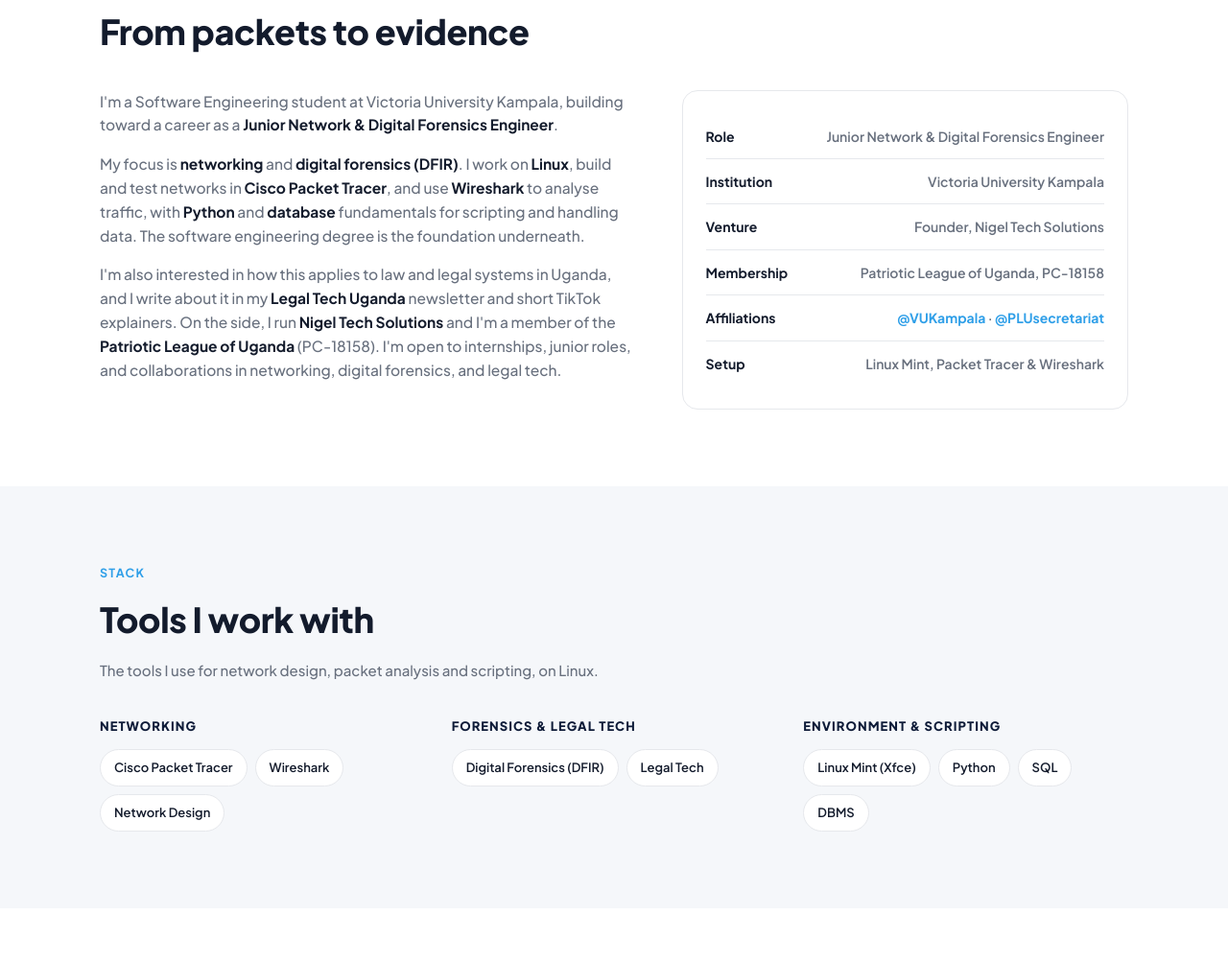
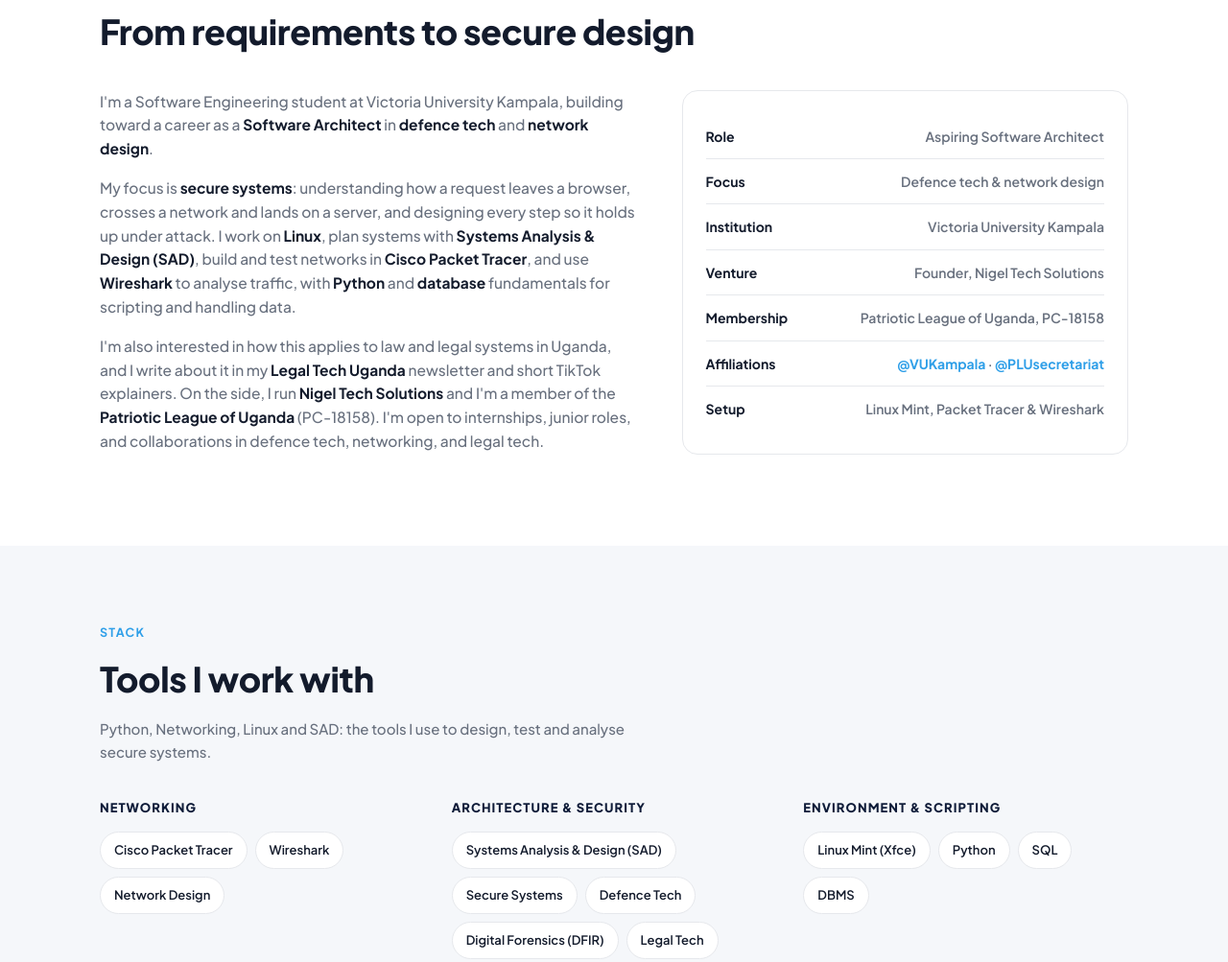
Before and after one commit to S-elijah/elijah-senabulya-portfolio, a plain HTML site: page index.html in a window 1280 px wide. Shown: the part 1060-2063 px from the top of the page at 96% size. Drawn offline with Linux system fonts and the light colour scheme.

Commit message:
Update personal information and focus areas in index.html

```diff
--- a/index.html
+++ b/index.html
@@ -3,8 +3,8 @@
 <head>
 <meta charset="UTF-8">
 <meta name="viewport" content="width=device-width, initial-scale=1.0">
-<title>Elijah Senabulya : Junior Network &amp; Digital Forensics Engineer</title>
-<meta name="description" content="Elijah Senabulya, Junior Network and Digital Forensics Engineer in Kampala, Uganda. Networking, DFIR and legal tech on Linux with Cisco Packet Tracer and Wireshark. Open to internships.">
+<title>Elijah Senabulya : Software Architect | Defence Systems &amp; Network Design</title>
+<meta name="description" content="Elijah Senabulya, aspiring Software Architect in Kampala, Uganda. Defence tech, secure systems and network design with Python, Networking, Linux and Systems Analysis &amp; Design. Open to internships.">
 <link rel="preconnect" href="https://fonts.googleapis.com">
 <link rel="preconnect" href="https://fonts.gstatic.com" crossorigin>
 <link href="https://fonts.googleapis.com/css2?family=Plus+Jakarta+Sans:wght@400;500;600;700;800&display=swap" rel="stylesheet">
@@ -210,9 +210,9 @@
 <section class="hero">
   <div class="hero-banner">
     <div class="wrap hero-inner">
-      <div class="pill">Network &amp; Digital Forensics Engineer · Kampala, UG</div>
-      <h1>Networks, and the <span>digital evidence</span> they leave behind.</h1>
-      <p class="lede">I'm Elijah, a Software Engineering student at Victoria University Kampala focused on networking and digital forensics (DFIR): how data moves across a network, and how to find, preserve and analyse the evidence it leaves behind. Open to internships and junior roles.</p>
+      <div class="pill">Software Architect · Defence Systems &amp; Network Design</div>
+      <h1>Building <span>secure systems</span> from the ground up.</h1>
+      <p class="lede">I'm Elijah, a BSc Software Engineering student at Victoria University Kampala and an aspiring software architect. I focus on defence tech and network design, working in Python, Networking, Linux and Systems Analysis &amp; Design. Open to internships and junior roles.</p>
       <div class="hero-actions">
         <a href="#work" class="btn-primary">View My Projects</a>
         <a href="#contact" class="btn-outline">Get in Touch</a>
@@ -235,16 +235,17 @@
 <section id="about">
   <div class="wrap reveal">
     <div class="eyebrow">About</div>
-    <h2>From packets to evidence</h2>
+    <h2>From requirements to secure design</h2>
     <div class="about-grid" style="margin-top:32px;">
       <div>
-        <p>I'm a Software Engineering student at Victoria University Kampala, building toward a career as a <b>Junior Network &amp; Digital Forensics Engineer</b>.</p>
-        <p>My focus is <b>networking</b> and <b>digital forensics (DFIR)</b>. I work on <b>Linux</b>, build and test networks in <b>Cisco Packet Tracer</b>, and use <b>Wireshark</b> to analyse traffic, with <b>Python</b> and <b>database</b> fundamentals for scripting and handling data. The software engineering degree is the foundation underneath.</p>
-        <p>I'm also interested in how this applies to law and legal systems in Uganda, and I write about it in my <b>Legal Tech Uganda</b> newsletter and short TikTok explainers. On the side, I run <b>Nigel Tech Solutions</b> and I'm a member of the <b>Patriotic League of Uganda</b> (PC-18158). I'm open to internships, junior roles, and collaborations in networking, digital forensics, and legal tech.</p>
+        <p>I'm a Software Engineering student at Victoria University Kampala, building toward a career as a <b>Software Architect</b> in <b>defence tech</b> and <b>network design</b>.</p>
+        <p>My focus is <b>secure systems</b>: understanding how a request leaves a browser, crosses a network and lands on a server, and designing every step so it holds up under attack. I work on <b>Linux</b>, plan systems with <b>Systems Analysis &amp; Design (SAD)</b>, build and test networks in <b>Cisco Packet Tracer</b>, and use <b>Wireshark</b> to analyse traffic, with <b>Python</b> and <b>database</b> fundamentals for scripting and handling data.</p>
+        <p>I'm also interested in how this applies to law and legal systems in Uganda, and I write about it in my <b>Legal Tech Uganda</b> newsletter and short TikTok explainers. On the side, I run <b>Nigel Tech Solutions</b> and I'm a member of the <b>Patriotic League of Uganda</b> (PC-18158). I'm open to internships, junior roles, and collaborations in defence tech, networking, and legal tech.</p>
       </div>
       <div class="fact-card">
         <ul>
-          <li><b>Role</b><span>Junior Network &amp; Digital Forensics Engineer</span></li>
+          <li><b>Role</b><span>Aspiring Software Architect</span></li>
+          <li><b>Focus</b><span>Defence tech &amp; network design</span></li>
           <li><b>Institution</b><span>Victoria University Kampala</span></li>
           <li><b>Venture</b><span>Founder, Nigel Tech Solutions</span></li>
           <li><b>Membership</b><span>Patriotic League of Uganda, PC-18158</span></li>
@@ -260,7 +261,7 @@
   <div class="wrap reveal">
     <div class="eyebrow">Stack</div>
     <h2>Tools I work with</h2>
-    <p class="section-intro">The tools I use for network design, packet analysis and scripting, on Linux.</p>
+    <p class="section-intro">Python, Networking, Linux and SAD: the tools I use to design, test and analyse secure systems.</p>
     <div class="chip-groups" style="margin-top:36px;">
       <div class="chip-group">
         <h3>Networking</h3>
@@ -269,9 +270,9 @@
         </div>
       </div>
       <div class="chip-group">
-        <h3>Forensics &amp; Legal Tech</h3>
+        <h3>Architecture &amp; Security</h3>
         <div class="chips">
-          <span class="chip">Digital Forensics (DFIR)</span><span class="chip">Legal Tech</span>
+          <span class="chip">Systems Analysis &amp; Design (SAD)</span><span class="chip">Secure Systems</span><span class="chip">Defence Tech</span><span class="chip">Digital Forensics (DFIR)</span><span class="chip">Legal Tech</span>
         </div>
       </div>
       <div class="chip-group">
@@ -317,7 +318,7 @@
       <div class="beyond-card">
         <span class="tag">Writing</span>
         <h3>Echoes of a Fractured Reign</h3>
-        <p>A debut poetry collection, published under the name Senabulya Elijah  a second book currently in progress.</p>
+        <p>A debut poetry collection, published under the name Senabulya Elijah, with a second book currently in progress.</p>
         <a class="lnk" href="https://amzn.in/d/0bCl140C" target="_blank" rel="noopener">Find it on Amazon →</a>
       </div>
     </div>
@@ -331,7 +332,7 @@
       <div>
         <div class="foot-brand"><img src="images/headshot.jpg" alt="Elijah Senabulya">Elijah Senabulya</div>
         <div class="foot-tag">"Building the case for trusted legal and business technology."</div>
-        <p class="foot-desc">Junior Network &amp; Digital Forensics Engineer in Kampala, Uganda, open to internships, junior roles, and collaborations in networking, digital forensics, and legal tech.</p>
+        <p class="foot-desc">Aspiring Software Architect in Kampala, Uganda, focused on defence tech and network design. Open to internships, junior roles, and collaborations in defence tech, networking, and legal tech.</p>
         <div class="social-row">
           <a href="https://github.com/S-elijah" target="_blank" rel="noopener" aria-label="GitHub">GH</a>
           <a href="https://x.com/KSenabulyaE" target="_blank" rel="noopener" aria-label="X">X</a>
```
